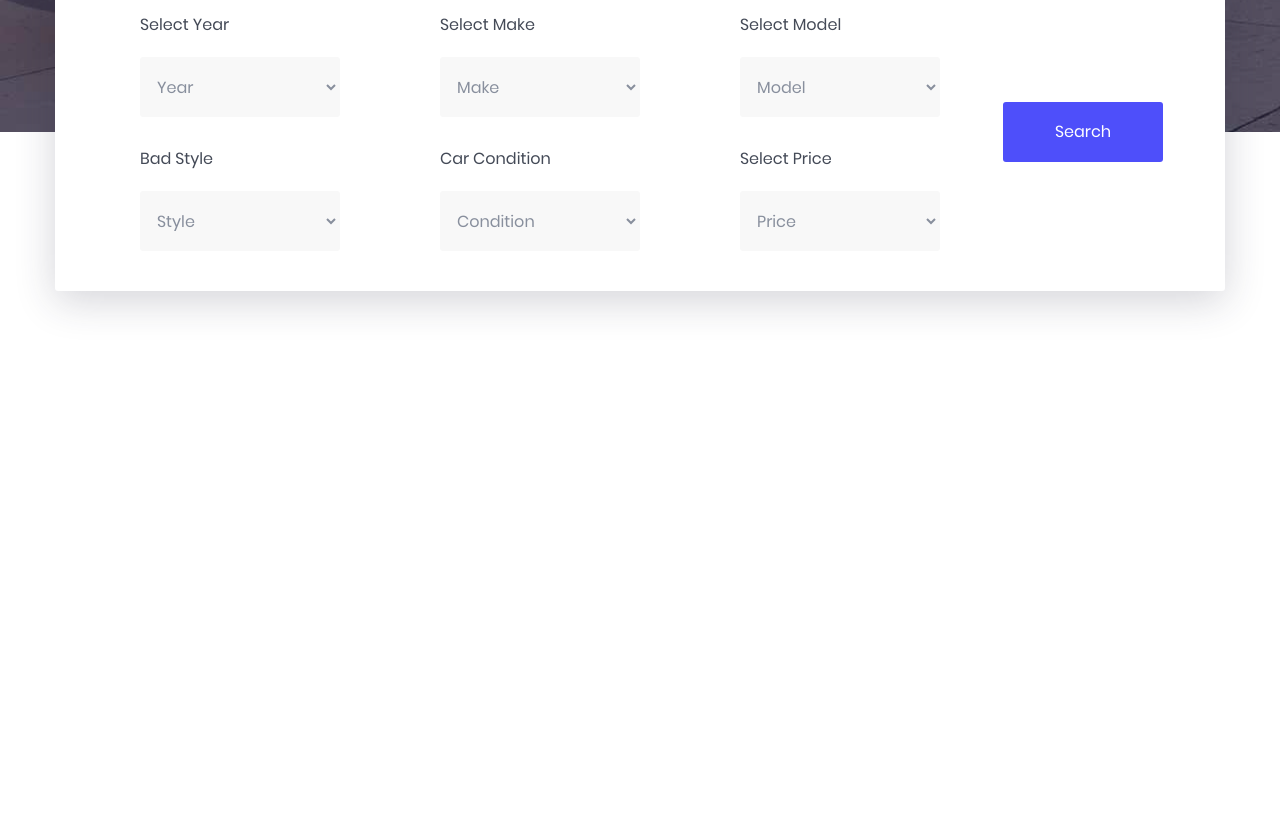
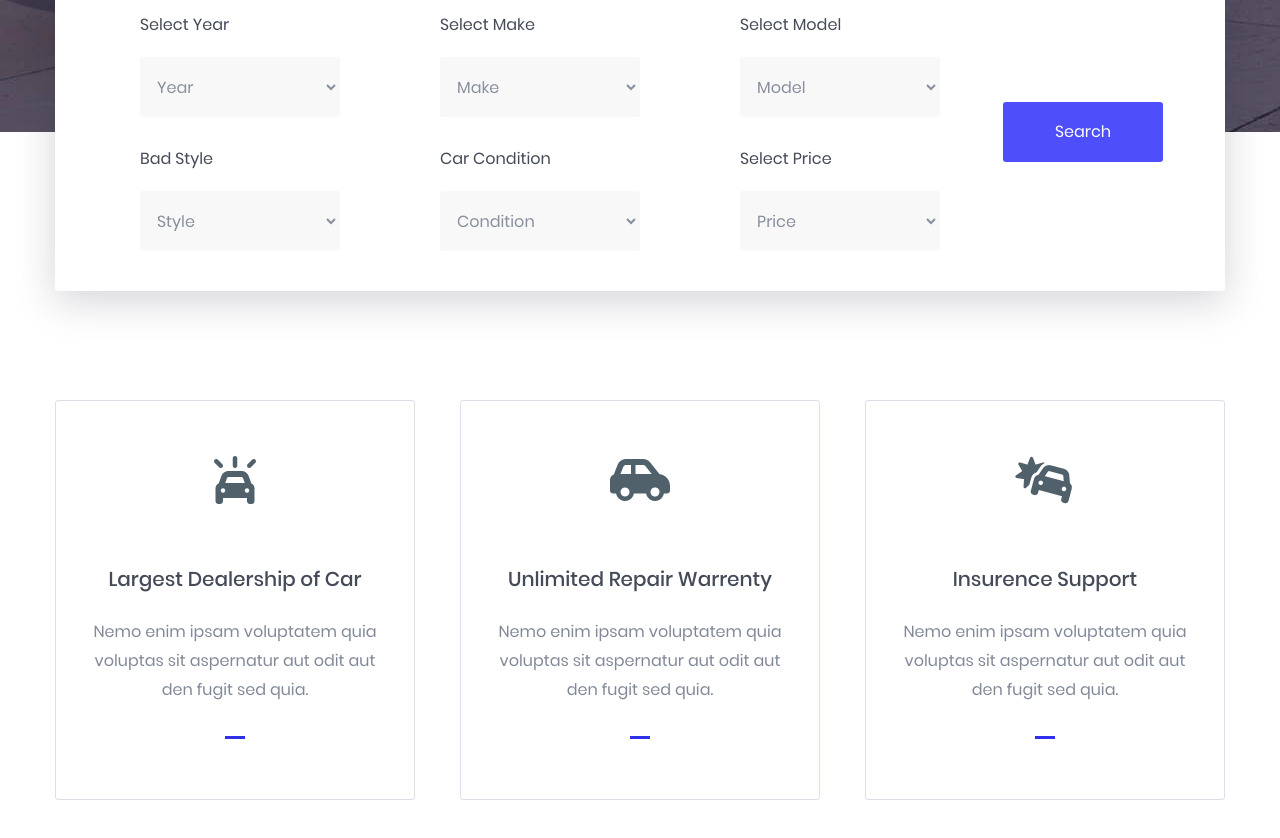
Before and after one commit to SardorXaydarov/carvilla-landingpage, a plain HTML site: page index.html in a window 1280 px wide. Shown: the part 800-1638 px from the top of the page. Before the commit the page ends 1250 px from the top, so only its background shows below. Drawn offline with Linux system fonts and the light colour scheme.

Commit message:
service section finished

```diff
--- a/css/style.css
+++ b/css/style.css
@@ -70,13 +70,18 @@ body {
     text-transform: capitalize;
     transition: all .3s linear;
     border-radius: 3px;
+    height: 60px;
+    line-height: 60px;
+}
+a.btnn{
+    display: block;
 }
 
 .btnn:hover {
     background: #0102fa;
 }
 
-.container{
+.container {
     padding: 0;
 }
 
@@ -199,7 +204,7 @@ body {
 .search-boxes {
     padding: 40px 0;
     background: #fff;
-    box-shadow: 0 10px 40px 0px rgba(38,40,64,.2);
+    box-shadow: 0 10px 40px 0px rgba(38, 40, 64, .2);
     position: relative;
     bottom: 159px;
     display: flex;
@@ -208,9 +213,11 @@ body {
     border-radius: 3px;
     z-index: 100;
 }
-.one-box{
+
+.one-box {
     margin-left: 85px !important;
 }
+
 .search-box {
     gap: 30px;
     display: flex;
@@ -245,8 +252,84 @@ body {
     padding: 6px 12px;
     border-radius: 3px;
 }
-.search-button .btnn{
+
+.search-button .btnn {
     width: 160px;
-    height: 60px;
     margin-left: 63px;
 }
+
+
+/* service section start */
+.service {
+    position: relative;
+    top: -50px;
+}
+
+.service .service-cards {
+    display: flex;
+    justify-content: space-between;
+    text-align: center;
+}
+
+.service .service-card {
+    width: 360px;
+    padding: 55px 30px 60px;
+    border-radius: 3px;
+    border: 1px solid #dadfe9;
+    transition: all .3s linear;
+}
+
+.service .service-card:hover {
+    box-shadow: 0 12px 30px 0px rgba(0, 1, 193, .2);
+    background: #4e4ffa;
+    border: 1px solid #4e4ffa;
+}
+.service .service-card:hover .service-card__icon,
+.service .service-card:hover h2 a,
+.service .service-card:hover p{
+    color: #fff !important;
+}
+.service .service-card:hover p::before{
+    background: #fff;
+}
+.service .service-card .service-card__icon {
+    display: inline-block;
+    color: #50616c;
+    margin-bottom: 36px;
+}
+
+.service-cards .service-card a {
+    margin: 0;
+    color: #444a57 !important;
+    height: 77px;
+    line-height: 77px;
+    font-size: 20px;
+    font-weight: 500;
+    text-transform: capitalize;
+}
+
+.service-cards .service-card span {
+    text-transform: lowercase;
+}
+
+.service-cards .service-card p {
+    margin: 0;
+    color: #818998;
+    font-size: 16px;
+    line-height: 1.8;
+    padding-bottom: 35px;
+    text-transform: initial;
+    position: relative;
+}
+
+.service-cards .service-card p::before {
+    position: absolute;
+    bottom: 0;
+    content: "";
+    position: absolute;
+    content: "";
+    width: 20px;
+    height: 3px;
+    background: #3030ea;
+    left: 139px;
+}
--- a/index.html
+++ b/index.html
@@ -7,6 +7,10 @@
     <title>CarVilla</title>
     <!-- Favicon icon -->
     <link rel="icon" href="logo/favicon.png">
+    <!-- font awesome link -->
+    <link rel="stylesheet" href="https://cdnjs.cloudflare.com/ajax/libs/font-awesome/6.5.1/css/all.min.css"
+        integrity="sha512-DTOQO9RWCH3ppGqcWaEA1BIZOC6xxalwEsw9c2QQeAIftl+Vegovlnee1c9QX4TctnWMn13TZye+giMm8e2LwA=="
+        crossorigin="anonymous" referrerpolicy="no-referrer" />
     <!-- poppins font -->
     <link rel="stylesheet" href="fonts/poppins/stylesheet.css">
     <!-- bootstrap css -->
@@ -72,7 +76,7 @@
 
         <!-- main sections -->
         <main class="main">
-            <div class="search-car">
+            <section class="search-car">
                 <div class="container">
                     <div class="search-boxes">
                         <div class="search-box one-box">
@@ -136,11 +140,51 @@
                             </div>
                         </div>
                         <div class="search-button">
-                            <button class="btnn">search</button>
+                            <a class="btnn" href="#">search</a>
                         </div>
                     </div>
                 </div>
-            </div>
+            </section>
+
+            <section class="service">
+                <div class="container">
+                    <div class="service-cards">
+                        <div class="service-card">
+                            <div class="service-card__icon">
+                                <i class="fa-solid fa-car-on fa-3x"></i>
+                            </div>
+                            <h2>
+                                <a class="subtitle-name" href="#">largest dealership <span>of</span> Car</a>
+                            </h2>
+                            <p>
+                                Nemo enim ipsam voluptatem quia voluptas sit aspernatur aut odit aut den fugit sed quia.
+                            </p>
+                        </div>
+                        <div class="service-card">
+                            <div class="service-card__icon">
+                                <i class="fa-solid fa-car-side fa-3x"></i>
+                            </div>
+                            <h2>
+                                <a class="subtitle-name" href="#">unlimited repair warrenty</a>
+                            </h2>
+                            <p>
+                                Nemo enim ipsam voluptatem quia voluptas sit aspernatur aut odit aut den fugit sed quia.
+                            </p>
+                        </div>
+                        <div class="service-card">
+                            <div class="service-card__icon">
+                                <i class="fa-solid fa-car-burst fa-3x"></i>
+                            </div>
+                            <h2>
+                                <a class="subtitle-name" href="#">insurence support</a>
+                            </h2>
+                            <p>
+                                Nemo enim ipsam voluptatem quia voluptas sit aspernatur aut odit aut den fugit sed quia.
+                            </p>
+                        </div>
+                    </div>
+                </div>
+            </section>
         </main>
         <!-- main end -->
 
```
